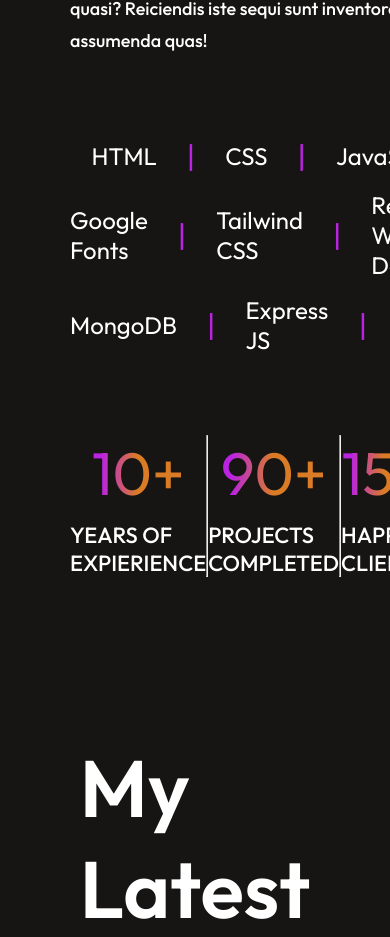
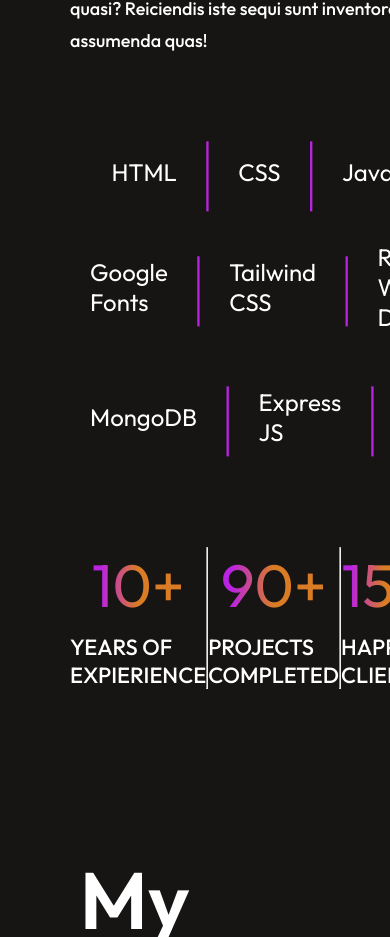
Before and after one commit to hellokristinafaye/portfolio-react, a React (Vite) app: page / in a window 390 px wide. Shown: the part 1678-2615 px from the top of the page. Built offline with nearby package versions, Linux system fonts and the light colour scheme.

Commit message:
skills section styled

```diff
--- a/src/components/About/About.css
+++ b/src/components/About/About.css
@@ -119,4 +119,14 @@
         font-size: 18px;
         line-height: 32px;
     }
+    .about-skill {
+        gap: 20px;
+        align-items: center;
+        line-height: 30px;
+        padding: 20px;
+    }
+    .about-line {
+        font-size: 80px;
+        font-weight: 100;
+    }
 }
```
